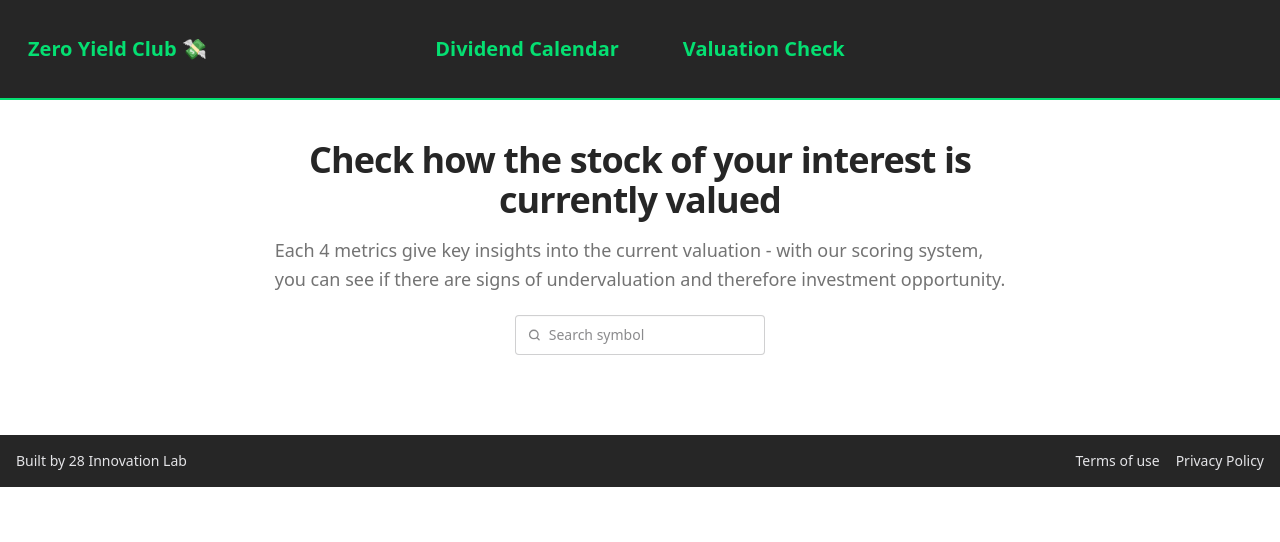
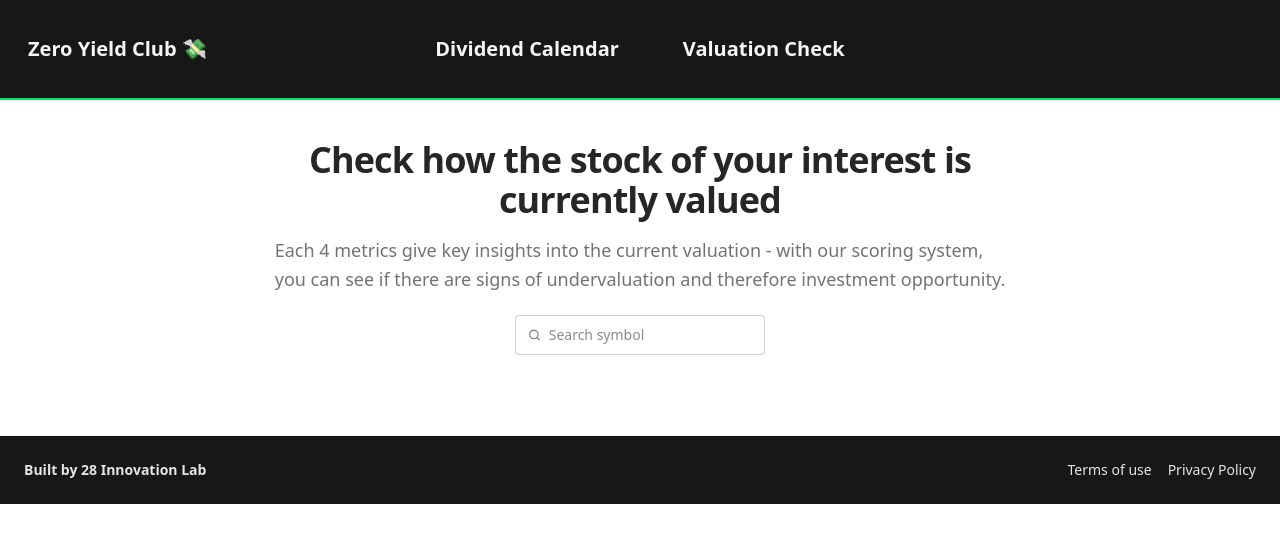
Before and after one commit to Timolino28/dividend_calendar, a React (Vite) app in the folder client/: page /valuation-check in a window 1280 px wide. Shown: the top 542 px of the page. Built offline with nearby package versions, Linux system fonts and the light colour scheme.

Commit message:
Further developing landingpage

```diff
--- a/client/src/components/Footer.jsx
+++ b/client/src/components/Footer.jsx
@@ -2,9 +2,9 @@ import React from "react";
 
 function Footer() {
   return (
-    <footer className="footer sm:footer-horizontal bg-neutral-800 text-neutral-content items-center p-4">
+    <footer className="footer sm:footer-horizontal bg-neutral-900 border-t-1 border-neutral-100 text-neutral-content p-6">
       <aside className="grid-flow-col items-center">
-        <p>Built by 28 Innovation Lab</p>
+        <p className="font-semibold">Built by 28 Innovation Lab</p>
       </aside>
       <nav className="grid-flow-col gap-4 md:place-self-center md:justify-self-end">
         <a href="#">Terms of use</a>
--- a/client/src/components/Landingpage/CTA.jsx
+++ b/client/src/components/Landingpage/CTA.jsx
@@ -4,12 +4,9 @@ function CTA() {
   return (
     <div className="bg-green-400 py-20">
       <div className="max-w-[960px] mx-auto py-10 px-8">
-        <h1 className="text-neutral-800 font-medium text-6xl">
-          Ready to get your Personal Portfolio to the{" "}
-          <span className="uppercase font-bold text-white italic">
-            next level
-          </span>
-          ?
+        <h1 className="text-neutral-800 font-medium text-5xl">
+          Ready to trade your 4-hour research rabbit holes for 4-second
+          insights?
         </h1>
         <button className="btn mt-7 bg-neutral-800 text-green-400 border-neutral-800">
           Bring It On!
--- a/client/src/components/Landingpage/Hero.jsx
+++ b/client/src/components/Landingpage/Hero.jsx
@@ -5,11 +5,11 @@ function Hero() {
   return (
     <div className="bg-neutral-800 min-h-200">
       <div className="hero-content mx-auto py-5 text-center">
-        <div className="max-w-xl mt-10">
-          <h1 className="text-4xl text-green-400 font-black font-roboto">
-            The Hunting List for future{" "}
+        <div className="max-w-2xl mt-12">
+          <h1 className="text-5xl text-green-400 font-black font-roboto">
+            Finding & evaluating <br /> stocks in <br />
             <span className="mt-3 uppercase italic tracking-wide leading-[1.5] text-5xl text-neutral-800 relative inline-block fancy-highlight">
-              Millionaires!
+              Easy Mode
             </span>
           </h1>
           <div
@@ -32,9 +32,12 @@ function Hero() {
             async
             src="https://tenor.com/embed.js"
           ></script>
-          <p className="text-neutral-200 text-xl font-semibold py-4 mb-5">
-            Save prospect stocks, track their performance and build the
-            foundation for one monkey-mad portfolio
+          <p className="text-neutral-200 text-xl py-4 mb-5">
+            Track payout dates with our{" "}
+            <span className="font-semibold">Dividend Calendar</span> and
+            evaluate fair prices with our{" "}
+            <span className="font-semibold">Valuation Scoring System</span>.
+            Data-driven, not drama-driven.
           </p>
           <button className="btn text-neutral-800 bg-green-400 border border-green-400 text-[16px] py-6 px-8">
             Let's Start
--- a/client/src/components/NavBar.jsx
+++ b/client/src/components/NavBar.jsx
@@ -9,12 +9,12 @@ function NavBar() {
     <div
       className={
         isLanding
-          ? "navbar bg-neutral-800 "
-          : "navbar min-h-25 bg-neutral-800 border-b-2 border-solid border-bottom border-green-400"
+          ? "navbar bg-neutral-900 border-b-1 border-neutral-100"
+          : "navbar min-h-25 bg-neutral-900 border-b-2 border-green-400"
       }
     >
       <div className="navbar-start">
-        <a className="text-xl font-semibold text-green-400 ml-5" href="/">
+        <a className="text-xl font-semibold text-neutral-100 ml-5" href="/">
           Zero Yield Club 💸
         </a>
       </div>
@@ -23,14 +23,14 @@ function NavBar() {
           <li
             className={`${
               isLanding ? "text-base" : "text-xl"
-            } font-semibold text-green-400`}
+            } font-semibold text-neutral-100`}
           >
             <a href="/calendar">Dividend Calendar</a>
           </li>
           <li
             className={`${
               isLanding ? "text-base" : "text-xl"
-            } font-semibold text-green-400`}
+            } font-semibold text-neutral-100`}
           >
             <a href="/valuation-check">Valuation Check</a>
           </li>
```
